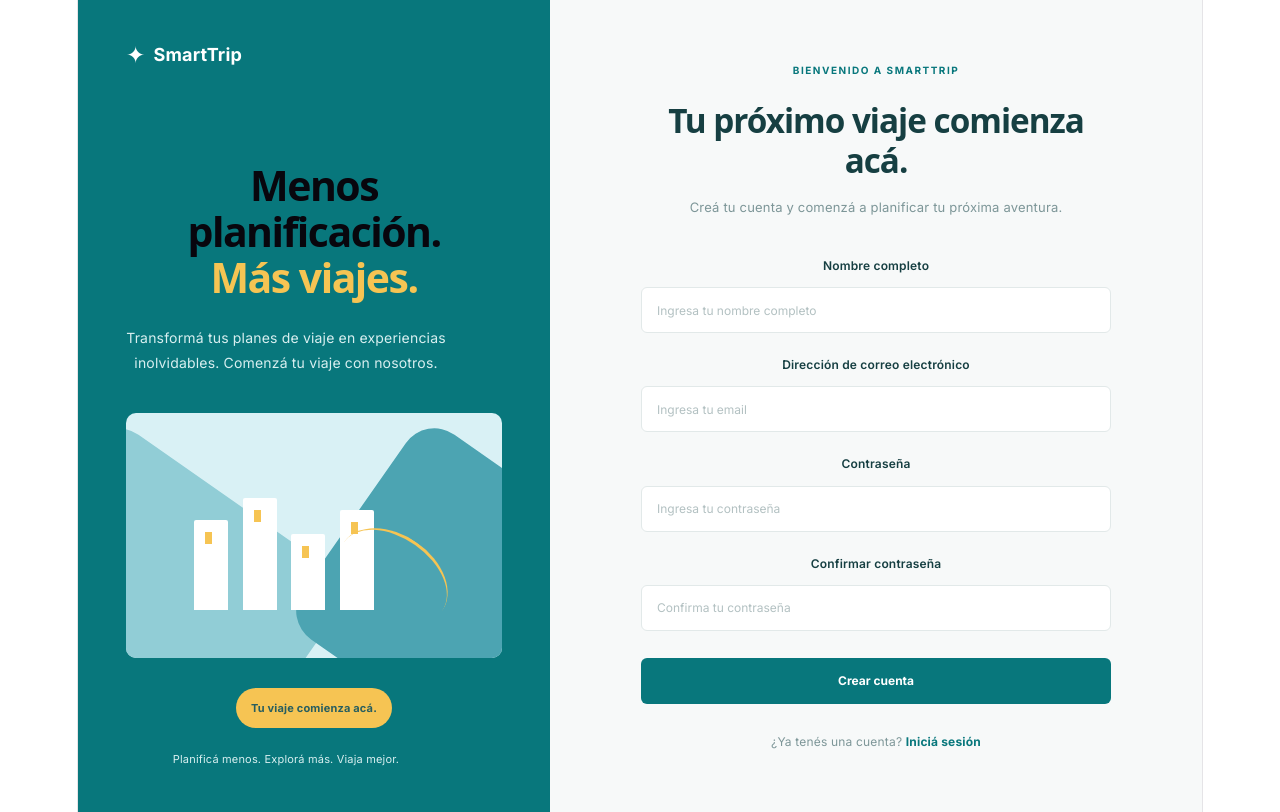
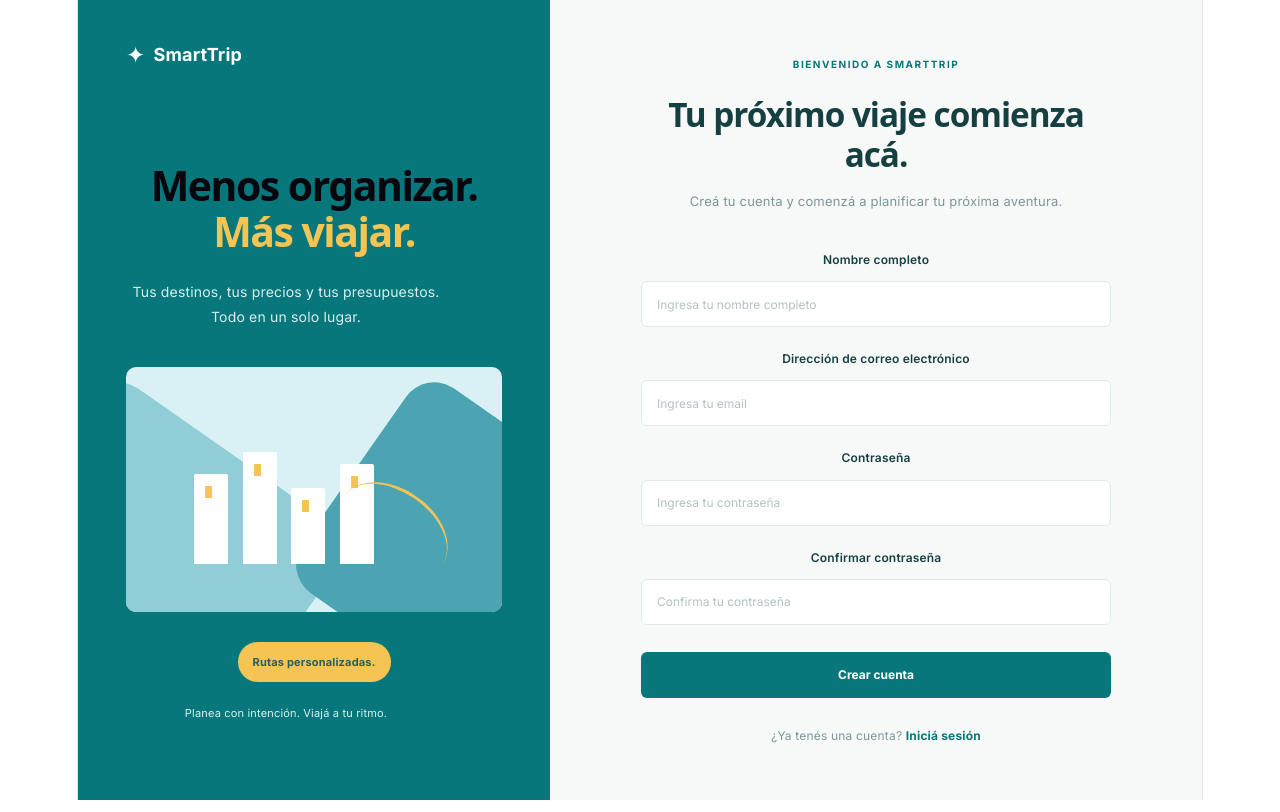
Before and after one commit to CaroMzz/SmartTrip-Frontend, a React (Vite) app: page / in a window 1280 px wide. Built offline with nearby package versions, Linux system fonts and the light colour scheme.

Commit message:
Creación del TravelHero

```diff
--- a/src/pages/Registration.jsx
+++ b/src/pages/Registration.jsx
@@ -1,43 +1,10 @@
+import TravelHero from "../components/TravelHero";
 import "./Registration.css";
 
 function Registration() {
   return (
     <div className="registration-page">
-      <section className="registration-hero">
-        <div className="brand">
-          <span className="brand-icon">✦</span>
-          <span className="brand-name">SmartTrip</span>
-        </div>
-
-        <div className="hero-content">
-          <h1>
-            Menos planificación.
-            <br />
-            <span>Más viajes.</span>
-          </h1>
-          <p>
-            Transformá tus planes de viaje en experiencias inolvidables. Comenzá tu viaje con nosotros.
-          </p>
-
-          <div className="travel-illustration">
-            <div className="sun"></div>
-            <div className="mountain mountain-back"></div>
-            <div className="mountain mountain-front"></div>
-            <div className="building building-one"></div>
-            <div className="building building-two"></div>
-            <div className="building building-three"></div>
-            <div className="building building-four"></div>
-
-            <div className="travel-path"></div>
-          </div>
-
-          <div className="hero-tag">Tu viaje comienza acá.</div>
-
-          <p className="hero-footer">
-            Planificá menos. Explorá más. Viaja mejor.
-          </p>
-        </div>
-      </section>
+      <TravelHero />
 
       <section className="registration-form-section">
         <div className="form-container">
```
